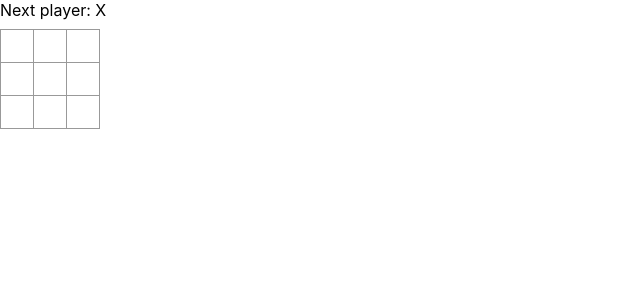
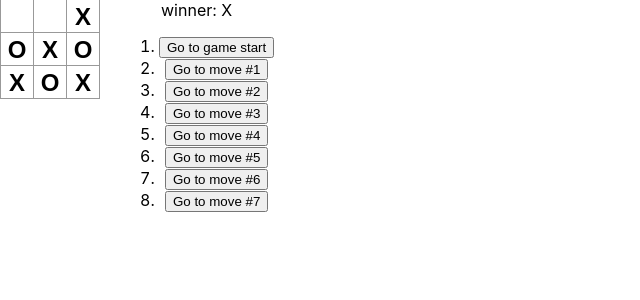
Before and after one commit to liyaSileshi/tic-tac-toe-react, a React (Create React App) app: page / in a window 1280 px wide. Shown: the top 300 px of the page, without its empty margins (0-640 px from the left). Built offline with nearby package versions, Linux system fonts and the light colour scheme.

Commit message:
not updating

```diff
--- a/src/components/Board.js
+++ b/src/components/Board.js
@@ -1,49 +1,20 @@
 import React from 'react'
-import {Square, calculateWinner} from './Square'
+import {Square} from './Square'
 import './Board.css'
 class Board extends React.Component {
-    constructor(props) {
-      super(props);
-      this.state = {
-        squares: Array(9).fill(null), //array of nine filled with nulls
-        xIsNext: true,
-      };
-    }
-
-    handleClick(i) {
-      const squares = this.state.squares.slice();
-      if (calculateWinner(squares) || squares[i]) {
-        return;
-      }
-      squares[i] = this.state.xIsNext ? 'X' : 'O';
-      this.setState({
-        squares: squares,
-        xIsNext: !this.state.xIsNext,
-      });
-    }
 
     renderSquare(i) {
       return(
       <Square
-        value={this.state.squares[i]}
-        onClick={() => this.handleClick(i)}
+        value={this.props.squares[i]}
+        onClick={this.props.onClick(i)}
       />
       );
     }
 
     render() {
-        const winner =
-        calculateWinner(this.state.squares);
-        let status;
-        if (winner) {
-          status = 'Winner: ' + winner;
-        } else {
-          status = 'Next player: ' + (this.state.xIsNext ? 'X': 'O');
-        }
-
         return (
           <div>
-            <div className="status">{status}</div>
             <div className="board-row">
               {this.renderSquare(0)}
               {this.renderSquare(1)}
--- a/src/components/Game.js
+++ b/src/components/Game.js
@@ -1,20 +1,88 @@
 import React from 'react'
 import Board from './Board'
 import './Game.css'
+import { calculateWinner } from './Square';
 class Game extends React.Component {
+    constructor(props){
+      super(props);
+      this.state = {
+        history: [{
+          squares: Array(9).fill(null),
+        }],
+        stepNumber: 0,
+        xIsNext: true,
+      };
+    }
+
+    handleClick(i) {
+      const history = this.state.history.slice(0,
+        this.state.stepNumber + 1); //to make sure if we go back and make change, we throw away all the past 'futures'
+      const current = history[history.length - 1];
+      const squares = current.squares.slice();
+      if (calculateWinner(squares) || squares[i]) {
+        return;
+      }
+      squares[i] = this.state.xIsNext ? 'X' : 'O';
+      this.setState({
+        history : history.concat([{
+          squares: squares
+        }]),
+        stepNumber: history.length,
+        xIsNext: !this.state.xIsNext,
+      });
+    }
+
+    jumpTo(step) {
+      this.setState({
+        stepNumber: step,
+        xIsNext: (step % 2) === 0, //returns T/F
+      });
+    }
+
     render() {
+      const history = this.state.history;
+      const current = history[this.state.stepNumber]; //the last element in the array(the recent state of the game)
+      const winner = calculateWinner(current.squares);
+      console.log(current.squares)
+      console.log('yo')
+      const moves = history.map((step, move) => {
+        const desc = move ?
+          'Go to move #' + move :
+          'Go to game start';
+        return (
+          <li key={move}>
+            <button onClick= {() => this.jumpTo(move)}>
+              {desc}
+            </button>
+          </li>
+        );
+      });
+
+      let status;
+      if (winner) {
+        status = "winner: " + winner;
+      } else {
+        status = 'Next player: ' + (this.state.xIsNext
+        ? 'X' : 'O');
+      }
+
       return (
         <div className="game">
           <div className="game-board">
-            <Board />
+            <Board
+              squares = {current.squares}
+              onClick = {(i) => this.handleClick(i)}
+             />
           </div>
           <div className="game-info">
-            <div>{/* status */}</div>
-            <ol>{/* TODO */}</ol>
+            <div>{status}</div>
+            <ol>{moves}</ol>
           </div>
         </div>
       );
+
     }
   }
 
+
 export default Game;
```
